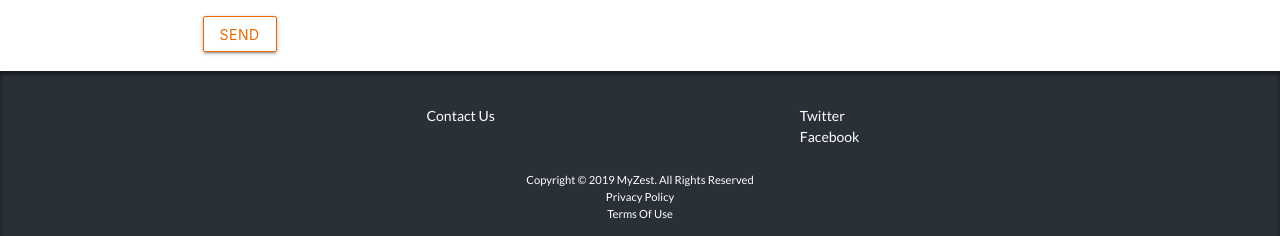
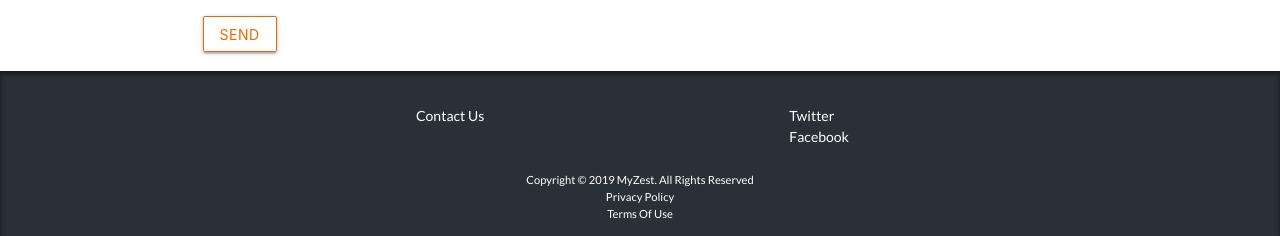
Before and after one commit to ekairos/myzest, a Flask app: page /contact in a window 1280 px wide. Shown: the part 564-800 px from the top of the page. Run offline with Flask 2, Linux system fonts and the light colour scheme; some web fonts are replaced.

Commit message:
footer grid

```diff
--- a/myzest/static/css/myzest.css
+++ b/myzest/static/css/myzest.css
@@ -624,6 +624,10 @@ html, body {
   color: white;
   box-shadow: inset 0px 3px 4px rgba(0, 0, 0, 0.5);
 }
+#main-footer .container .row section.col {
+  padding-left: 0;
+  padding-right: 0;
+}
 #main-footer a {
   text-decoration: none;
   color: white;
--- a/myzest/static/scss/pages/base.scss
+++ b/myzest/static/scss/pages/base.scss
@@ -31,6 +31,11 @@ html, body {
 	background-color: $mz-darkblue;
 	color: white;
 	@include thinshw(inset);
+
+	.container .row section.col {
+		padding-left: 0;
+		padding-right: 0;
+	}
 
 	a {
 		text-decoration: none;
--- a/myzest/templates/base.html
+++ b/myzest/templates/base.html
@@ -85,14 +85,14 @@
 <footer id="main-footer">
     <div class="container">
         <div class="row">
-            <section class="col s5 offset-s2 m3 offset-m2 l2 offset-l3">
+            <section class="col s3 offset-s2 offset-m3">
                 <!-- support -->
                 <ul class="footer-links">
                     <li><a href="{{ url_for('contact') }}">Contact Us</a></li>
                 </ul>
             </section>
             <!-- follow Us -->
-            <section class="col s4 offset-s1 m4 offset-m3 l4 offset-l3">
+            <section class="col s3 offset-s3 offset-m2">
                 <ul class="footer-social">
                     <li><a class="tooltipped" data-position="left" data-tooltip="Not connected yet" href="#">Twitter</a></li>
                     <li><a class="tooltipped" data-position="right" data-tooltip="Not connected yet" href="#">Facebook</a></li>
```
Also changed, not shown: 1 other file.
